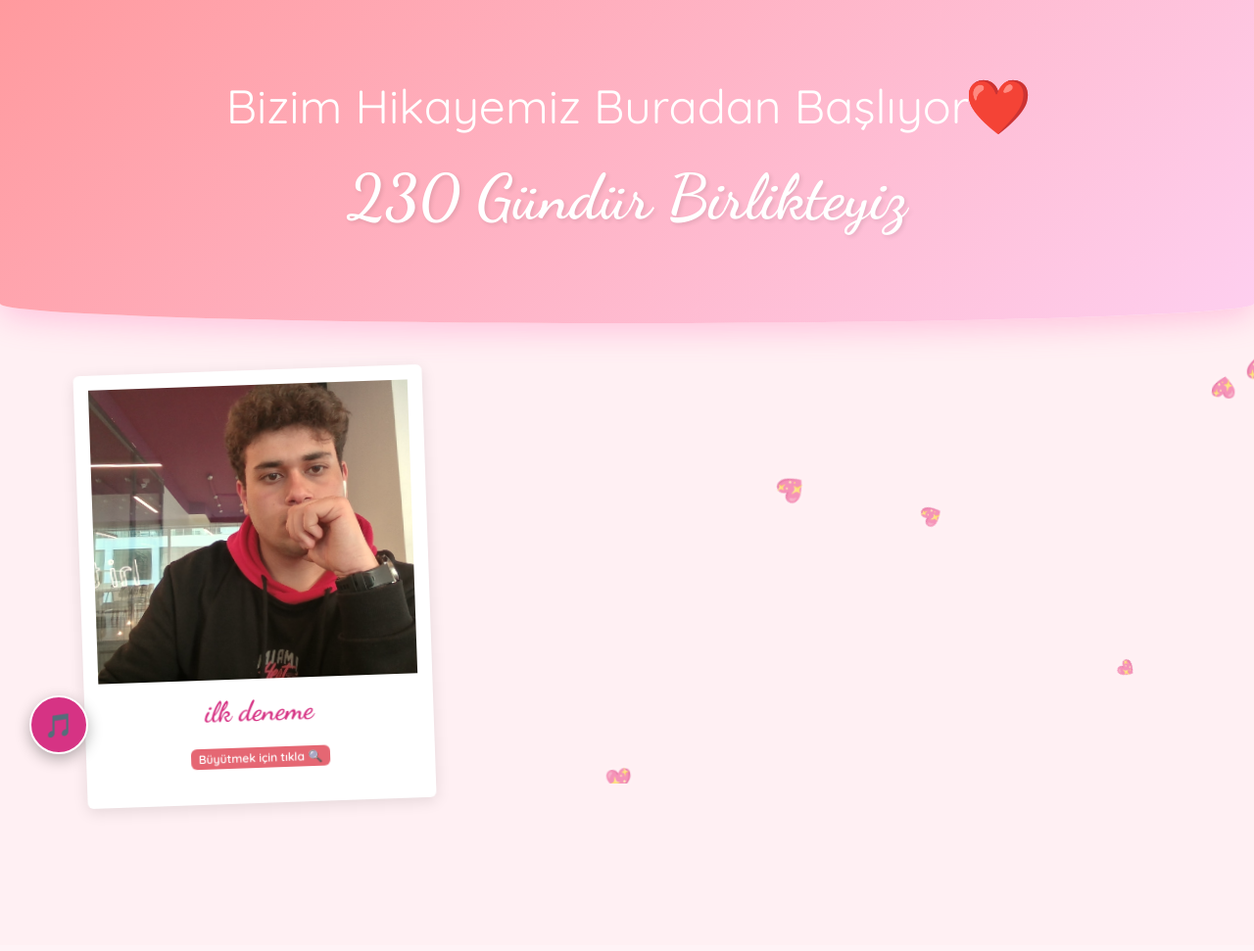
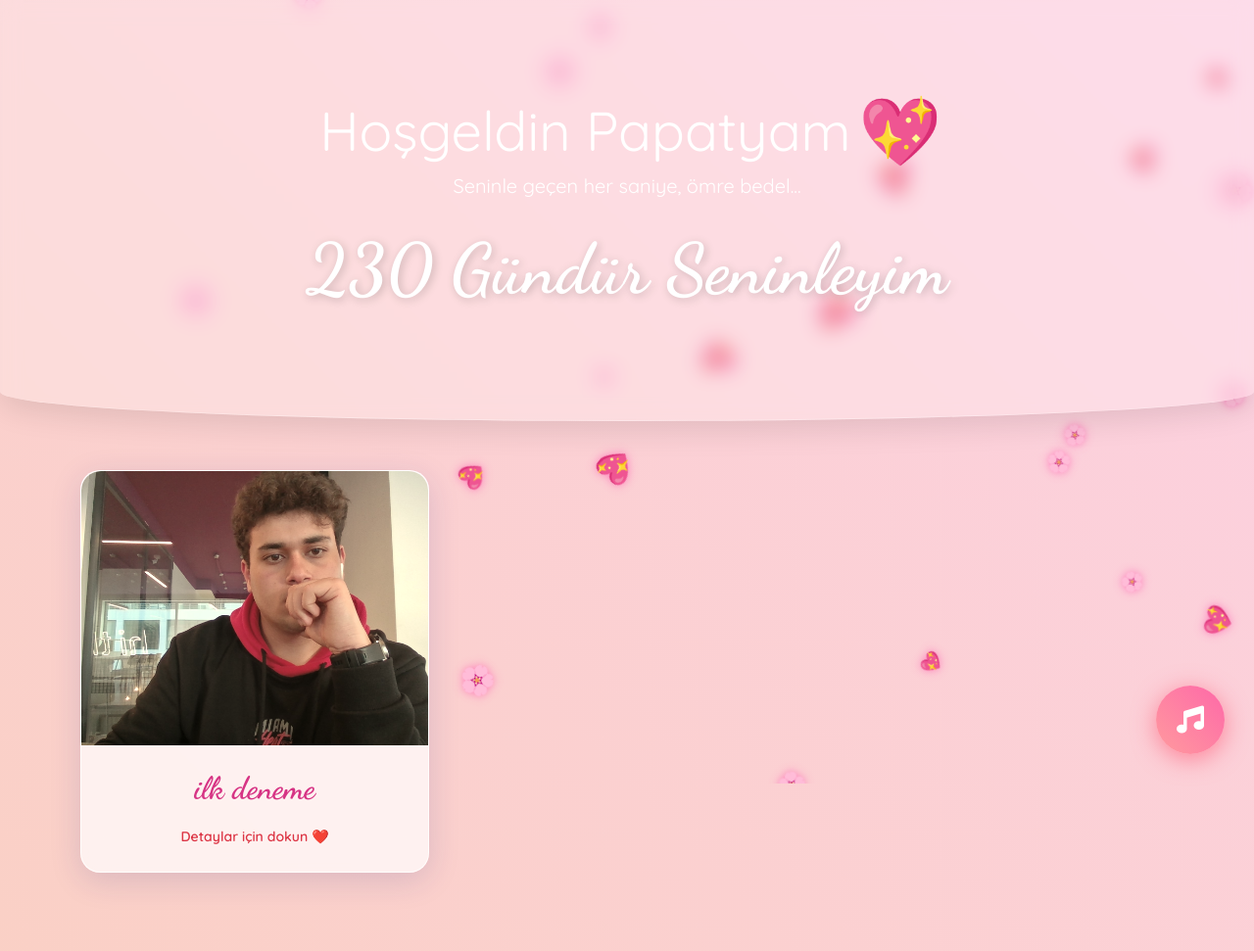
Before and after one commit to frkag/ask-defterimiz, a Django app: page / in a window 1280 px wide. Shown: the whole page at 98% size. Before the commit the page ends 832 px from the top, so only its background shows below. Run offline with Django 5.2, Linux system fonts and the light colour scheme; data comes from the database, SQL or seed files in the repository.

Commit message:
Tasarim ve muzik eklendi

```diff
--- a/anilar/templates/askimiz.html
+++ b/anilar/templates/askimiz.html
@@ -7,146 +7,149 @@
 
     <link href="https://cdn.jsdelivr.net/npm/bootstrap@5.3.0/dist/css/bootstrap.min.css" rel="stylesheet">
     <link href="https://fonts.googleapis.com/css2?family=Dancing+Script:wght@700&family=Quicksand:wght@400;600&display=swap" rel="stylesheet">
+    <link rel="stylesheet" href="https://cdnjs.cloudflare.com/ajax/libs/font-awesome/6.4.0/css/all.min.css">
 
     <style>
+        /* --- GENEL AYARLAR --- */
         body {
-            background-color: #fff0f3;
+            /* Arka planı düz renkten modern bir gradyana çevirdim */
+            background: linear-gradient(45deg, #ff9a9e, #fad0c4, #ffd1ff);
+            background-size: 400% 400%;
+            animation: gradientBG 15s ease infinite;
             font-family: 'Quicksand', sans-serif;
-            padding-bottom: 50px;
+            padding-bottom: 80px;
             overflow-x: hidden;
+            min-height: 100vh;
+        }
+
+        @keyframes gradientBG {
+            0% { background-position: 0% 50%; }
+            50% { background-position: 100% 50%; }
+            100% { background-position: 0% 50%; }
         }
 
         /* --- KALP YAĞMURU --- */
         #heart-container {
             position: fixed;
-            top: 0;
-            left: 0;
-            width: 100%;
-            height: 100%;
-            pointer-events: none; /* Tıklamayı engelleme garantisi */
-            z-index: -1; /* En arkaya at */
-            overflow: hidden;
+            top: 0; left: 0; width: 100%; height: 100%;
+            pointer-events: none; z-index: 0; overflow: hidden;
         }
-
         .falling-heart {
-            position: absolute;
-            top: -10vh;
-            color: #ff8fab;
-            opacity: 0.6;
-            filter: drop-shadow(0 0 5px rgba(255,255,255,0.5));
+            position: absolute; top: -10vh;
+            color: #fff;
+            text-shadow: 0 0 10px rgba(255, 105, 180, 0.8); /* Kalpler parlasın */
             animation: fall linear forwards;
         }
+        @keyframes fall { to { transform: translateY(110vh) rotate(360deg); } }
 
-        @keyframes fall {
-            to { transform: translateY(110vh) rotate(360deg); }
-        }
-
-        /* --- SAYAÇ VE BAŞLIK --- */
+        /* --- HERO SECTION (BAŞLIK) --- */
         .hero-section {
-            background: linear-gradient(135deg, #ff9a9e 0%, #fecfef 99%, #fecfef 100%);
-            padding: 80px 0;
+            /* Buzlu Cam Efekti */
+            background: rgba(255, 255, 255, 0.25);
+            backdrop-filter: blur(10px);
+            border-bottom: 1px solid rgba(255, 255, 255, 0.3);
+            padding: 100px 0;
             text-align: center;
-            color: white;
-            border-bottom-left-radius: 50% 20px;
-            border-bottom-right-radius: 50% 20px;
-            box-shadow: 0 10px 30px rgba(255, 105, 180, 0.3);
+            color: #fff;
+            border-bottom-left-radius: 50% 30px;
+            border-bottom-right-radius: 50% 30px;
+            box-shadow: 0 10px 30px rgba(0,0,0,0.1);
             position: relative;
-            /* z-index kaldırdım, gerek yok */
+            z-index: 1;
+            margin-bottom: 50px;
         }
 
         .counter-text {
             font-family: 'Dancing Script', cursive;
-            font-size: 4rem;
-            text-shadow: 2px 2px 4px rgba(0,0,0,0.1);
+            font-size: 4.5rem;
+            text-shadow: 2px 2px 10px rgba(0,0,0,0.2);
+            margin-top: 10px;
         }
 
-        .heart-beat {
-            animation: beat 1s infinite;
-            display: inline-block;
-            color: #ff4d6d;
-        }
-        @keyframes beat {
-            0% { transform: scale(1); }
-            50% { transform: scale(1.2); }
-            100% { transform: scale(1); }
+        .heart-beat { animation: beat 1s infinite; display: inline-block; color: #ff4d6d; }
+        @keyframes beat { 0%, 100% { transform: scale(1); } 50% { transform: scale(1.3); } }
+
+        /* --- MODERN KART TASARIMI (GLASSMORPHISM) --- */
+        .memory-card {
+            background: rgba(255, 255, 255, 0.7); /* Yarı şeffaf beyaz */
+            backdrop-filter: blur(15px); /* Arkası bulanık */
+            border: 1px solid rgba(255, 255, 255, 0.8);
+            border-radius: 20px;
+            overflow: hidden;
+            cursor: pointer;
+            transition: all 0.4s ease;
+            box-shadow: 0 8px 32px 0 rgba(31, 38, 135, 0.15);
         }
 
-        /* --- KART TASARIMI --- */
-        .memory-card {
-            background: white;
-            padding: 15px;
-            padding-bottom: 20px;
-            box-shadow: 0 4px 15px rgba(0,0,0,0.1);
-            transform: rotate(-2deg);
-            transition: transform 0.3s;
-            border: none;
-            cursor: pointer;
+        /* Kartın üzerine gelince olanlar */
+        .memory-card:hover {
+            transform: translateY(-10px) scale(1.02); /* Yukarı kalksın */
+            box-shadow: 0 20px 40px rgba(255, 105, 180, 0.3);
+            background: rgba(255, 255, 255, 0.9);
         }
 
-        .memory-card:hover {
-            transform: rotate(0deg) scale(1.03);
-            box-shadow: 0 10px 25px rgba(0,0,0,0.2);
-            z-index: 10;
+        .card-img-top {
+            height: 280px;
+            object-fit: cover;
+            filter: sepia(30%); /* Biraz nostaljik hava */
+            transition: all 0.5s ease;
         }
 
-        .col-md-4:nth-child(even) .memory-card {
-            transform: rotate(2deg);
+        /* Resme gelince renkler canlansın */
+        .memory-card:hover .card-img-top {
+            filter: sepia(0%);
+            transform: scale(1.1); /* Resim hafif yakınlaşsın */
         }
-        .col-md-4:nth-child(even) .memory-card:hover {
-            transform: rotate(0deg) scale(1.03);
+
+        .card-body { position: relative; z-index: 2; padding: 25px; }
+
+        .card-title {
+            font-family: 'Dancing Script', cursive;
+            color: #d63384;
+            font-size: 2rem;
+            margin-bottom: 15px;
         }
 
         /* --- MÜZİK BUTONU --- */
         .music-btn {
-            position: fixed;
-            bottom: 30px;
-            left: 30px;
-            width: 60px;
-            height: 60px;
-            background-color: #d63384;
+            position: fixed; bottom: 30px; right: 30px; /* Sağa aldım, daha ergonomik */
+            width: 70px; height: 70px;
+            background: linear-gradient(45deg, #ff9a9e, #fe68a8);
             color: white;
             border-radius: 50%;
-            border: 2px solid white;
-            box-shadow: 0 5px 15px rgba(0,0,0,0.3);
-            font-size: 24px;
+            border: none;
+            box-shadow: 0 5px 25px rgba(255, 77, 109, 0.6);
+            font-size: 28px;
             cursor: pointer;
-            z-index: 2000; /* Müzik butonu daima en üstte */
-            display: flex;
-            align-items: center;
-            justify-content: center;
+            z-index: 2000;
+            display: flex; align-items: center; justify-content: center;
             transition: all 0.3s;
         }
-        .music-btn:hover { transform: scale(1.1); background-color: #ff4d6d; }
-        .playing { animation: spin 3s linear infinite; }
-        @keyframes spin { 100% { transform: rotate(360deg); } }
+        .music-btn:hover { transform: scale(1.1) rotate(15deg); }
+        .playing { animation: pulseShadow 2s infinite; }
 
-        /* --- MODAL (BÜYÜK RESİM) AYARLARI --- */
-        /* En kritik yer burası: Modalı her şeyin üzerine çıkarıyoruz */
-        .modal {
-            z-index: 9999 !important;
-        }
-        .modal-backdrop {
-            z-index: 9998 !important; /* Arka plan karartması */
+        @keyframes pulseShadow {
+            0% { box-shadow: 0 0 0 0 rgba(255, 77, 109, 0.7); }
+            70% { box-shadow: 0 0 0 20px rgba(255, 77, 109, 0); }
+            100% { box-shadow: 0 0 0 0 rgba(255, 77, 109, 0); }
         }
 
+        /* --- MODAL (BÜYÜK RESİM) --- */
+        .modal { z-index: 9999 !important; }
         .modal-content {
-            background-color: transparent;
-            border: none;
+            background-color: transparent; border: none;
         }
         .modal-body img {
-            border: 10px solid white;
-            border-radius: 5px;
+            border: 8px solid #fff;
+            border-radius: 15px;
             box-shadow: 0 0 50px rgba(0,0,0,0.5);
-            cursor: zoom-out;
         }
-        .btn-close-white {
-            background-color: white;
-            opacity: 1;
-            padding: 10px;
-            border-radius: 50%;
-            position: absolute;
-            right: 0;
-            top: -40px; /* Çarpıyı resmin dışına, sağ üste aldım */
+        .modal-text-box {
+            background: white;
+            padding: 20px;
+            border-radius: 15px;
+            margin-top: 20px;
+            text-align: center;
         }
     </style>
 </head>
@@ -156,92 +159,106 @@
 
     <div class="hero-section">
         <div class="container">
-            <h1 class="display-5 mb-3">Bizim Hikayemiz Buradan Başlıyor<span class="heart-beat">❤️</span></h1>
+            <h1 class="display-4 mb-2">Hoşgeldin Papatyam <span class="heart-beat">💖</span></h1>
+            <p class="lead">Seninle geçen her saniye, ömre bedel...</p>
             <div id="zaman" class="counter-text">Hesaplanıyor...</div>
         </div>
     </div>
 
-    <div class="container mt-5 mb-5">
-        <div class="row">
-            {% for ani in anilar %}
-            <div class="col-md-4 mb-5">
+    <div class="container">
+        <div class="row g-4"> {% for ani in anilar %}
+            <div class="col-md-4">
 
                 <div class="card memory-card h-100" data-bs-toggle="modal" data-bs-target="#modal{{ ani.id }}">
-                    {% if ani.resim %}
-                        <img src="{{ ani.resim.url }}" class="card-img-top rounded-0" alt="Anı" style="height: 300px; object-fit: cover; filter: sepia(20%);">
-                    {% else %}
-                        <div style="height: 300px; background-color: #f8f9fa; display: flex; align-items: center; justify-content: center;">📷 Resim Yok</div>
-                    {% endif %}
-                    <div class="card-body">
-                        <h5 class="card-title text-center" style="font-family: 'Dancing Script', cursive; color: #d63384; font-size: 1.8rem;">{{ ani.baslik }}</h5>
-                        <p class="card-text text-center text-muted small">{{ ani.aciklama|truncatewords:10 }}</p>
-                        <div class="text-center mt-2">
-                            <span class="badge bg-danger bg-opacity-75">Büyütmek için tıkla 🔍</span>
-                        </div>
+                    <div style="overflow: hidden; border-top-left-radius: 20px; border-top-right-radius: 20px;">
+                        {% if ani.resim %}
+                            <img src="{{ ani.resim.url }}" class="card-img-top" alt="Anı">
+                        {% else %}
+                            <div style="height: 280px; background-color: rgba(255,255,255,0.5); display: flex; align-items: center; justify-content: center; color: #d63384;">
+                                <i class="fas fa-camera fa-3x"></i>
+                            </div>
+                        {% endif %}
+                    </div>
+                    <div class="card-body text-center">
+                        <h5 class="card-title">{{ ani.baslik }}</h5>
+                        <p class="card-text text-muted">{{ ani.aciklama|truncatewords:8 }}</p>
+                        <small class="text-danger" style="font-weight: 600;">Detaylar için dokun ❤️</small>
                     </div>
                 </div>
 
                 <div class="modal fade" id="modal{{ ani.id }}" tabindex="-1" aria-hidden="true">
                     <div class="modal-dialog modal-dialog-centered modal-lg">
                         <div class="modal-content">
-
-                            <div class="modal-body p-0 text-center position-relative">
-                                <button type="button" class="btn-close btn-close-white" data-bs-dismiss="modal" aria-label="Kapat"></button>
+                            <div class="modal-body position-relative">
+                                <button type="button" class="btn-close btn-close-white position-absolute end-0 top-0 m-3" data-bs-dismiss="modal" aria-label="Kapat" style="background-color: white; opacity: 1; z-index: 10;"></button>
 
                                 {% if ani.resim %}
-                                    <img src="{{ ani.resim.url }}" class="img-fluid" alt="Büyük Anı" data-bs-dismiss="modal">
+                                    <img src="{{ ani.resim.url }}" class="img-fluid w-100" alt="Büyük Anı">
                                 {% endif %}
 
-                                <div class="bg-white p-3 mt-2 rounded" style="cursor: default;">
-                                    <h3 class="text-danger" style="font-family: 'Dancing Script', cursive;">{{ ani.baslik }}</h3>
-                                    <p class="text-dark lead">{{ ani.aciklama }}</p>
+                                <div class="modal-text-box">
+                                    <h2 style="font-family: 'Dancing Script', cursive; color: #d63384;">{{ ani.baslik }}</h2>
+                                    <p class="lead mt-3">{{ ani.aciklama }}</p>
                                 </div>
                             </div>
                         </div>
                     </div>
                 </div>
-                </div>
+
+            </div>
             {% endfor %}
         </div>
     </div>
 
+    {% load static %}
     <audio id="askSarkisi" loop>
-        <source src="/static/sarki.mp3" type="audio/mp3">
+        <source src="{% static 'yeni_sarki.mp3' %}" type="audio/mp3">
     </audio>
-    <button onclick="muzikCal()" class="music-btn" id="muzikButonu" title="Şarkımızı Çal">🎵</button>
+
+    <button onclick="muzikCal()" class="music-btn" id="muzikButonu" title="Bizim Şarkımız">
+        <i class="fas fa-music"></i>
+    </button>
 
     <script src="https://cdn.jsdelivr.net/npm/bootstrap@5.3.0/dist/js/bootstrap.bundle.min.js"></script>
 
     <script>
-        // SAYAÇ
-        const baslangic = new Date(2025, 4, 10);
+        // SAYAÇ AYARI (Buradaki tarihi kendi tarihinizle değiştir!)
+        const baslangic = new Date(2025, 4, 10); // Not: Ay kısmı 0'dan başlar (Ocak=0, Mayıs=4)
+
         setInterval(() => {
-            const fark = new Date() - baslangic;
+            const simdi = new Date();
+            const fark = simdi - baslangic;
             const gun = Math.floor(fark / (1000 * 60 * 60 * 24));
+
+            // Eğer saat/dakika da istersen burayı geliştirebiliriz
             const element = document.getElementById('zaman');
-            if(element) element.innerText = `${gun} Gündür Birlikteyiz`;
+            if(element) element.innerHTML = `${gun} Gündür Seninleyim`;
         }, 1000);
 
-        // MÜZİK
+        // MÜZİK KONTROLÜ
         function muzikCal() {
             var muzik = document.getElementById("askSarkisi");
             var buton = document.getElementById("muzikButonu");
+            var icon = buton.querySelector("i");
+
             if (muzik.paused) {
                 muzik.play();
-                buton.innerHTML = "⏸️";
+                icon.classList.remove("fa-music");
+                icon.classList.add("fa-pause");
                 buton.classList.add("playing");
             } else {
                 muzik.pause();
-                buton.innerHTML = "🎵";
+                icon.classList.remove("fa-pause");
+                icon.classList.add("fa-music");
                 buton.classList.remove("playing");
             }
         }
 
-        // KALP YAĞMURU
+        // MODERN KALP YAĞMURU
         function createHeart() {
             const heart = document.createElement('div');
             heart.classList.add('falling-heart');
-            heart.innerText = '💖';
+            heart.innerHTML = Math.random() > 0.5 ? '💖' : '🌸'; // Arada çiçek de yağsın
             heart.style.left = Math.random() * 100 + 'vw';
             heart.style.fontSize = Math.random() * 20 + 15 + 'px';
             const duration = Math.random() * 5 + 5;
@@ -249,7 +266,7 @@
             document.getElementById('heart-container').appendChild(heart);
             setTimeout(() => { heart.remove(); }, duration * 1000);
         }
-        setInterval(createHeart, 400);
+        setInterval(createHeart, 300);
     </script>
 
 </body>
```
Also changed, not shown: 1 other file.
